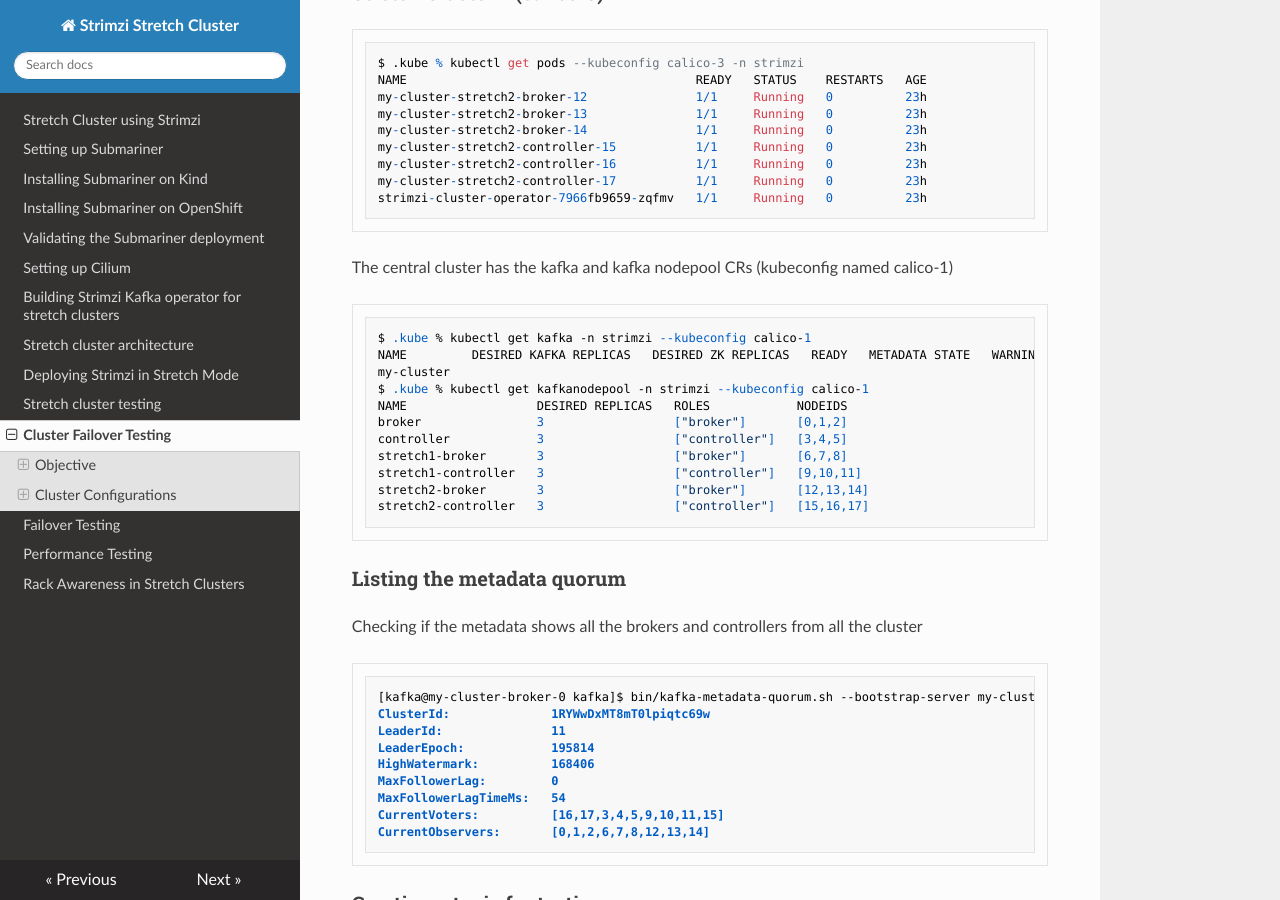
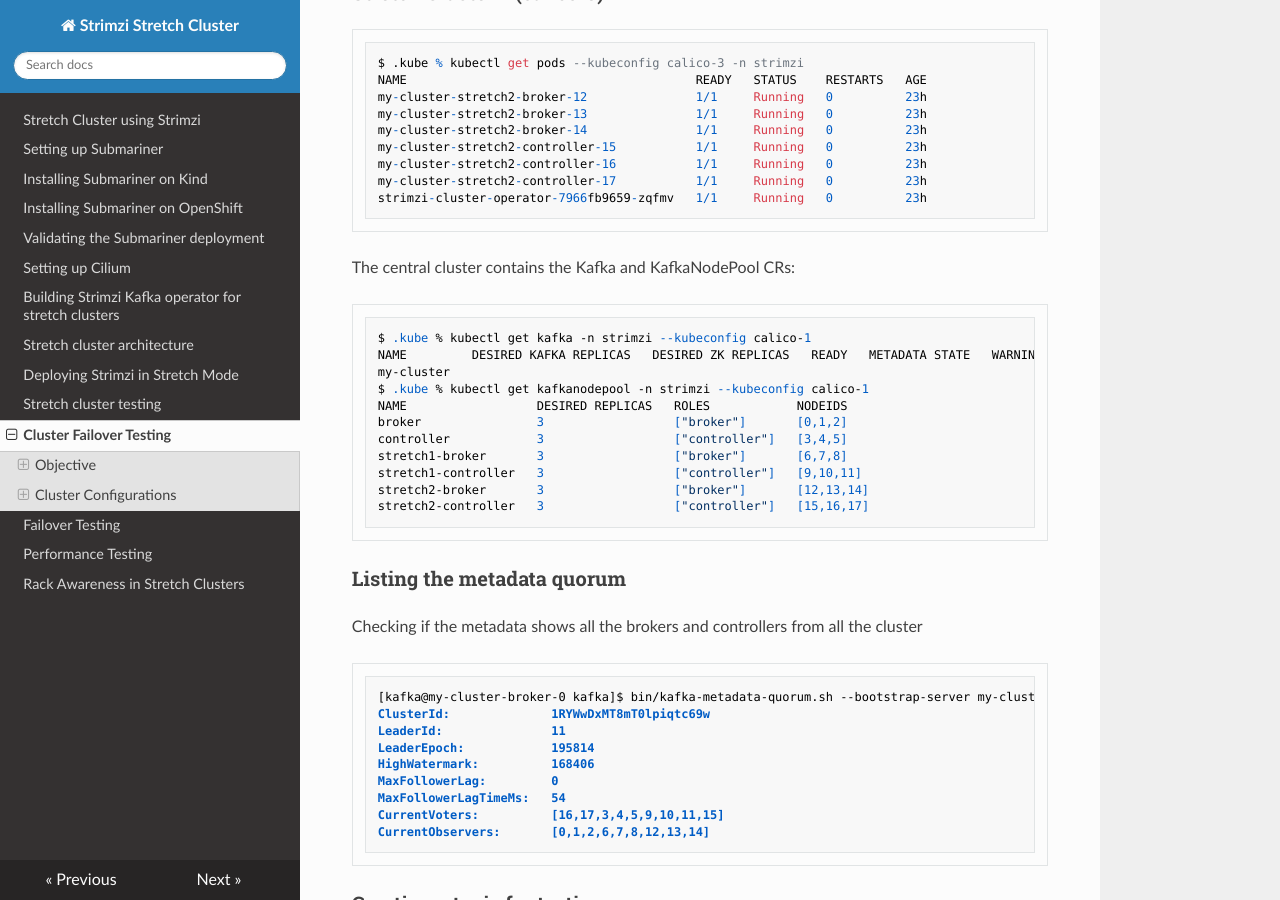
Before and after one commit to aswinayyolath/stretch-kafka-docs, an MkDocs documentation site: the page built from docs/Testing-cluster-failover.md, in a window 1280 px wide and 900 px high, scrolled down 1065 px. Built offline with MkDocs 1.6.1, drawn with Linux system fonts in a browser that asks for light colours; nearby versions of some CDN libraries.

Commit message:
Update docs/Testing-cluster-failover.md
Co-authored-by: Aswin A <55191821+aswinayyolath@users.noreply.github.com>

````diff
--- a/docs/Testing-cluster-failover.md
+++ b/docs/Testing-cluster-failover.md
@@ -48,7 +48,7 @@
 strimzi-cluster-operator-7966fb9659-zqfmv   1/1     Running   0          23h
 ```
 
-The central cluster has the kafka and kafka nodepool CRs (kubeconfig named calico-1)
+The central cluster contains the Kafka and KafkaNodePool CRs:
 ```bash
 $ .kube % kubectl get kafka -n strimzi --kubeconfig calico-1
 NAME         DESIRED KAFKA REPLICAS   DESIRED ZK REPLICAS   READY   METADATA STATE   WARNINGS
````
